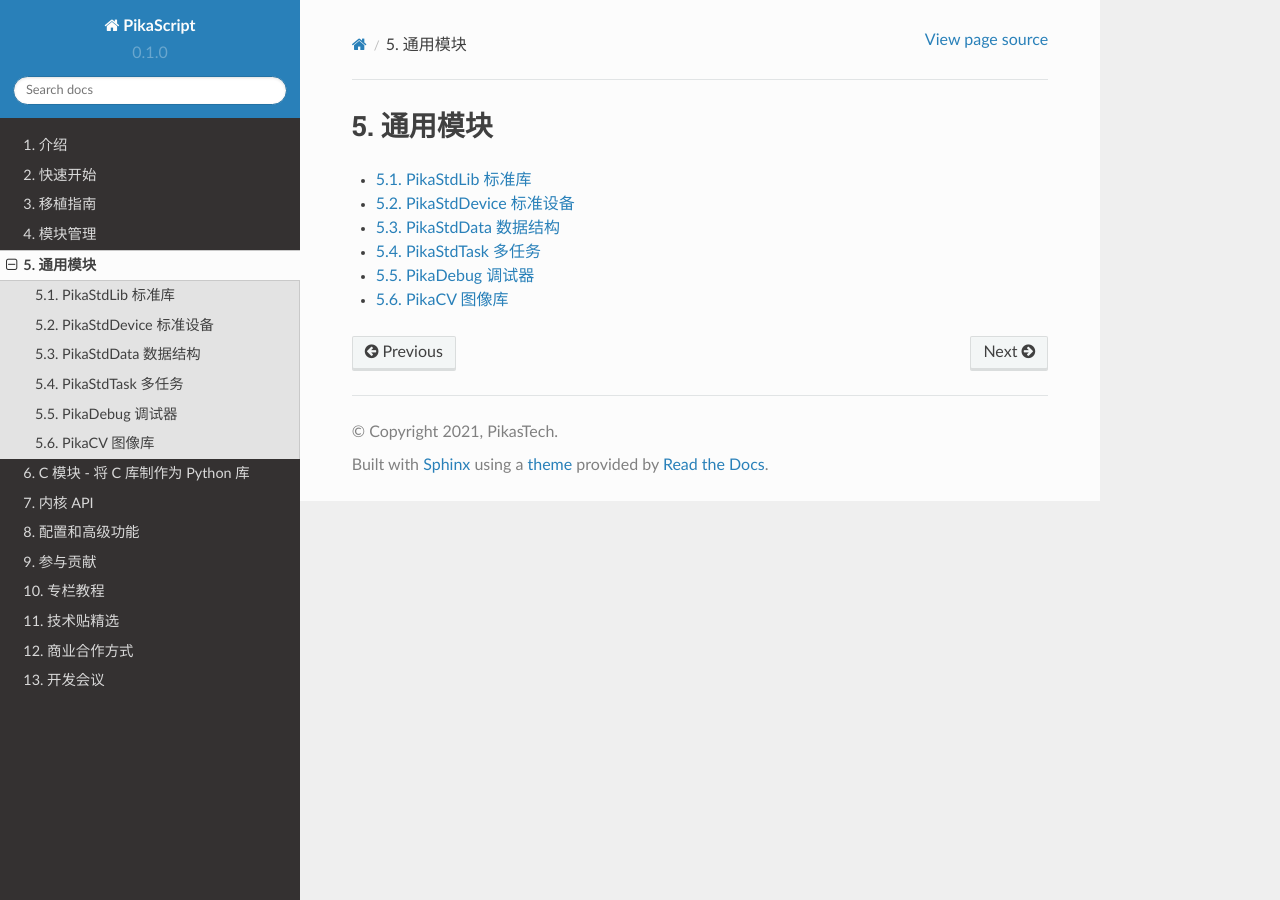
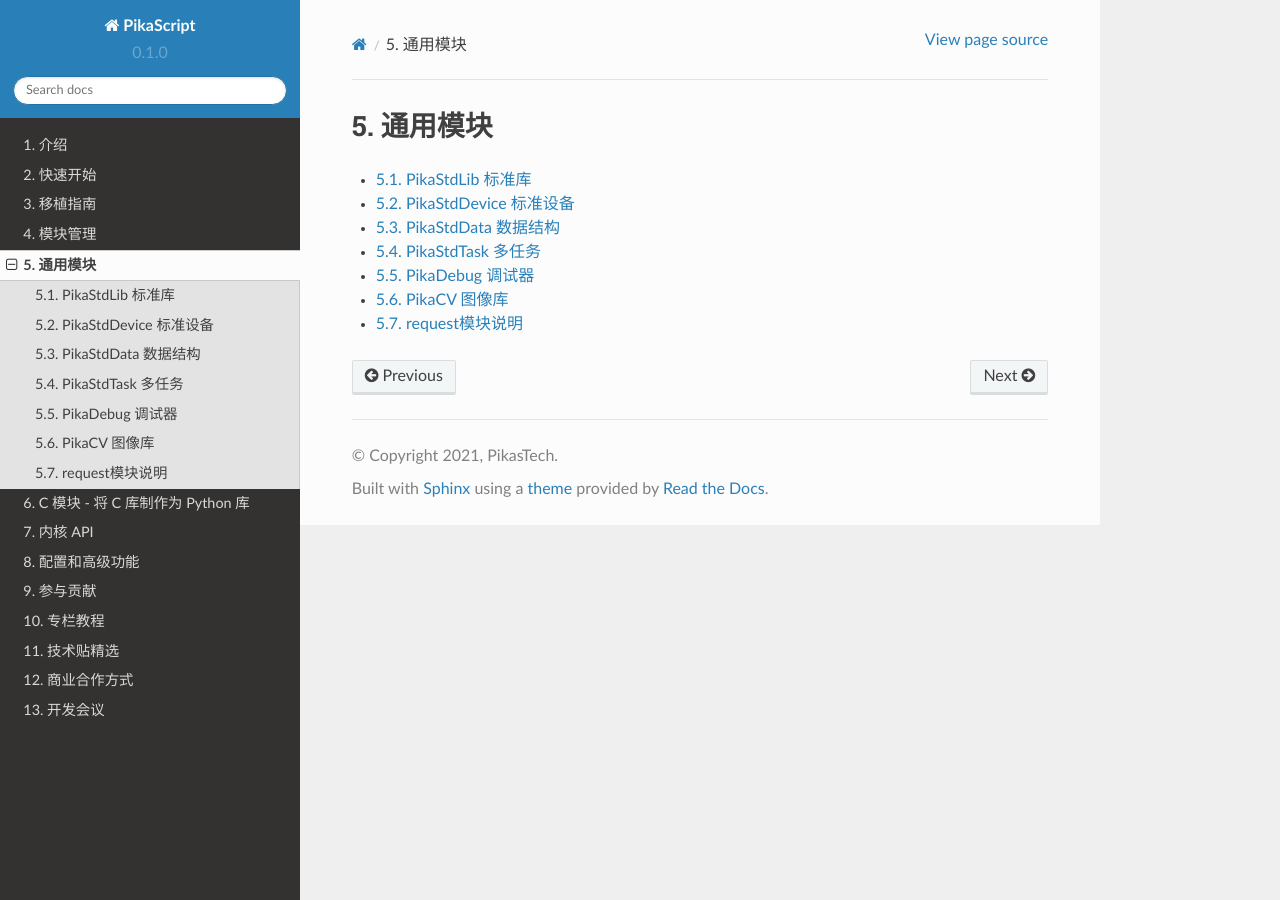
Before and after one commit to pikasTech/pikadoc, a Sphinx documentation site: the page built from docs/source/index_stdlib.rst, in a window 1280 px wide. Built offline with Sphinx 7.4.7 and the Read the Docs theme 2.0.0, drawn with Linux system fonts in a browser that asks for light colours; some of the changed lines change nothing that is shown.

Commit message:
add requests module document

````diff
--- a/docs/source/index_stdlib.rst
+++ b/docs/source/index_stdlib.rst
@@ -10,3 +10,4 @@
    PikaStdTask 多任务
    PikaDebug 调试器
    PikaCV 图像库
+   lib_requests
--- /dev/null
+++ b/docs/source/lib_requests.md
@@ -0,0 +1,192 @@
+#### request模块说明
+
+Author: Onceday	Date: 2022年12月10日
+
+##### 1. 模块基本情况
+
+1. 基于webclient.c开发，暂时支持最简单的get请求和post请求。
+2. 在get请求上额外支持简单的拼接URL。
+3. 能够指定额外的请求头关键字。
+4. 返回数据包括状态码，负载内容长度，和负载内容。
+
+##### 2. 使用方法
+
+1. 首先导入模块
+
+   ```yacas
+   import request
+   ```
+
+2. 然后输入方法和url地址
+
+   ```yacas
+   result = requests.request("GET", "http://pikascript.com/")
+   ```
+
+3. 如果一切成功，result中将含有以下信息
+
+   ```yacas
+   content_length: int		返回文本内容的长度
+   text: str				返回的文本内容
+   state_code: int			get请求的状态码
+   headers: str			返回的响应头
+   url: str				get请求的url地址
+   ```
+
+   其中，text是最核心的返回数据。
+
+   对于(2)中的请求，可以如下展示：
+
+   ```yacas
+   print(result.text)
+   ```
+
+   这就是网页`http://pikascript.com/`的内容了。
+
+4. 如果这个`request`失败，那么result会是一个空对象，因此需要判断result是否为空。
+
+`request`模块目前可用参数有如下几种：
+
+```yacas
+request(method: str, url: str, params=None, headers=None, data=None) -> Response:
+```
+
+- `method`, 可选`GET`、`POST`，最基本的两种操作
+- `url`,  即标准的url字段，注意有长度限制，最好不要超过2Kb。
+- `params`，可选，用于在已给的url字段后面拼接参数，会自动转义字符，也可以在url中手动拼接。
+- `headers`，可选，用于指定请求头的关键字，如`Host`等，用于满足自定义的需求，正常使用无需填写。
+- `data`，用于在`POST`中传输的负载数据，注意是字符串类型。
+- `Response`，返回的响应对象，只有发送的请求响应成功，才会返回，否则为`None`。
+
+##### 3.  拼接 URL
+
+get方法额外支持的就是拼接URL，这个过程也会涉及一些字符的转换。因为URL里面有一些特殊字符是不能直接展示的，必须转义才行。
+
+使用很简单，如下：
+
+```yacas
+result = requests.request("GET", "http://pikascript.com/package", params = {"name":"get-test", "id":"23"})
+```
+
+其中，url会拼接成如下：
+
+```yacas
+http://pikascript.com/package?name=get-test&id=23
+```
+
+然后便以此来发送`http`请求，这里并没有做很复杂的操作，只是简单的把字典里面的参数连接起来。
+
+然后如下来显示返回的数据，只有成功收到响应result才不为空，所以要判断一下：
+
+```yacas
+if result not None:
+	print(result.status_code)
+	print(result.content_length)
+	print(result.text)
+```
+
+##### 4. post接口
+
+该接口比较原始，如果想自己上传数据，则需要手动拼接内容。原因如下：
+
+1. http协议非常复杂，没有必要重复实现一遍。
+2. 嵌入式的需求是固定的。
+
+下面是一个典型的使用：
+
+```yacas
+import requests
+print("test")
+form_data = '------WebKitFormBoundaryrEPACvZYkAbE4bYB\r\nContent-Disposition: form-data; name="file"; filename="test_file.txt"\r\nContent-Type: text/plain\r\n\r\nhello, pikascript!\r\n------WebKitFormBoundaryrEPACvZYkAbE4bYB\r\nContent-Disposition: form-data; name="id"\r\n\r\n1670666272201\r\n------WebKitFormBoundaryrEPACvZYkAbE4bYB\r\nContent-Disposition: form-data; name="uploadFileNum"\r\n\r\n1\r\n------WebKitFormBoundaryrEPACvZYkAbE4bYB--\r\n'
+
+print(form_data)
+header = {"Content-Type": "multipart/form-data; boundary=----WebKitFormBoundaryrEPACvZYkAbE4bYB"}
+
+a = requests.request("POST", "http://pikascript.com/upload", headers=header, data=form_data)
+
+if a not None:
+	print(a.headers)
+	print(a.content_length)
+	print(a.text)
+```
+
+正常输出如下：
+
+```yacas
+HTTP/1.1 200 OK
+309
+{"files":{"file":[{"fieldName":"file","originalFilename":"test_file.txt","path":"html/upload/pJwNgC8fobWOLN_l9qmAk-Oi.txt","headers":{"content-disposition":"form-data; name=\"file\"; filename=\"test_file.txt\"","content-type":"text/plain"},"size":18}]},"fields":{"id":["1670666272201"],"uploadFileNum":["1"]}}
+```
+
+下面来解释一下上面的行为：
+
+1. 首先指定额外的请求头关键字，`Content-Type`表明负载的类型，`multipart/form-data`是一种常见的表单类型，`boundary`指定表单不同部分之间的分割线。
+
+   ```
+   Content-Type:multipart/form-data; boundary=----WebKitFormBoundaryrEPACvZYkAbE4bYB
+   ```
+
+   `----WebKitFormBoundaryrEPACvZYkAbE4bYB`就是用来分割负载内容的，这只是单纯的一些随机字符，所以可以参杂一些标识`WebKitFormBoundaryr`在里面。
+
+   你会发现，这个分隔符可能和传输的内容重复！对的，可能重复，重复就会导致服务器解析失败，然后需要再传一次。因此每次都是随机的字符串，连续多次重复的概率是非常低的。
+
+   上面表单数据即编码后的字符串，其含有三种数据:
+
+   	1. 文件名、文件类型和文件的内容"hello, pikascript!"。
+   	1. 对应ID。
+   	1. 上传文件的数目。
+
+2. POST关键需要以下两个请求关键字：
+
+   ```yacas
+   header buffer:POST http://pikascript.com/upload HTTP/1.1
+   Content-Type:multipart/form-data; boundary=----WebKitFormBoundaryrEPACvZYkAbE4bYB
+   Content-Length: 408
+   ```
+
+   对于一个post来说，其请求头最简单时只需要如上内容即可。
+
+3. 返回码可以看到为200，这表示post请求成功了，当然，这个post响应还携带一些关于上传内容的信息。
+
+**最直接的post传输，只需要如下调用即可**。
+
+```yacas
+a = requests.request("POST", "http://pikascript.com/upload", data=binary_data)
+```
+
+这个传输的是二进制数据，即默认填充以下内容：
+
+```yacas
+Content-Type: application/octet-stream
+Content-Length: (sizeof(data))
+```
+
+但这需要服务器对应支持解析，很明显，`http://pikascript.com/upload`不能解析这种数据。
+
+##### 5. 运行过程
+
+整个request代码是基于webclient开发，并进行了简单的更改。
+
+当运行如下语句时，实际进行了下列过程：
+
+```yacas
+result = requests.request("GET", "http://pikascript.com/package", params = {"name":"get-test"}, headers = {"Connection":"keep-alive"})
+```
+
+- 首先创建一个session对象，申请4Kb buffer空间存放请求头。
+- 写入`GET`到buffer中。
+- 写入"http://pikascript.com/package"到buffer中，
+- 写入url的拼接部分`params = {"name":"get-test"}`到buffer中，然后补充必要的其他字符。
+- 写入指定的关键字`headers = {"Connection":"keep-alive"}`到buffer中。
+- 对于POST，会额外写入`Content-Type`和`Content-Length`内容。
+- **这里会开始解析URL地址，比如将域名解析为实际的IP地址**。
+- 写入默认的标准头部分关键字，包括
+  1. `Host: (自行解析)`
+  2. `User-Agent: PikaScript HTTP Agent`
+  3. `Accept: */*`
+- **创建socket连接，开始通信**。
+- 先发送请求头部分数据，再发送数据(对于POST)。
+- 然后是等待接收数据了，这个时候有超时的可能。
+- 解析数据，写入content_length、text、header、status_code这四个内容。
+
+最后可通过返回的result对象查看上面四个数据。
````
